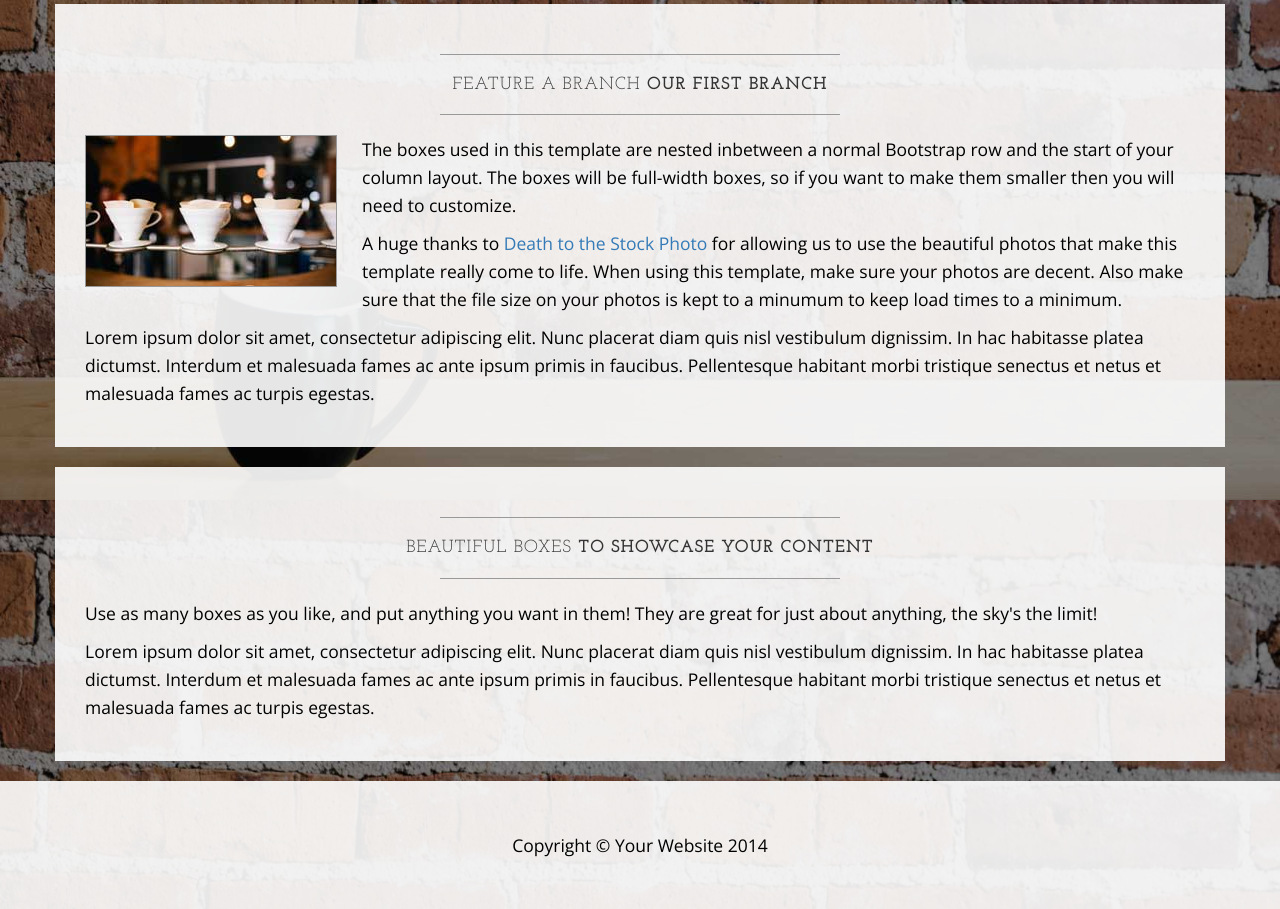
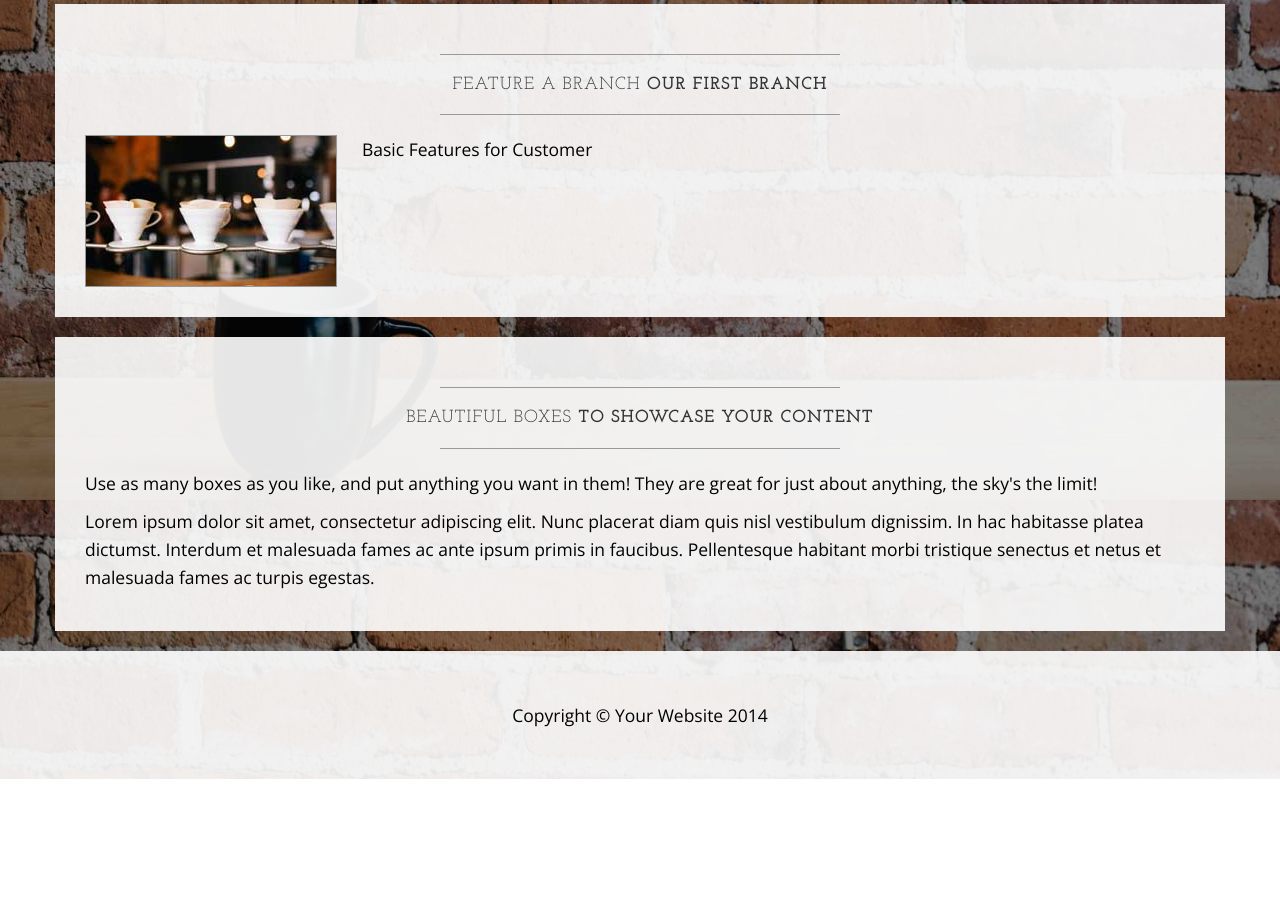
Before and after one commit to iturrixe/Learnable-Git, a plain HTML site: page index.html in a window 1280 px wide. Shown: the part 1100-2009 px from the top of the page. After the commit the page ends 1879 px from the top, so only its background shows below. Drawn offline with nearby package versions, Linux system fonts and the light colour scheme.

Commit message:
Edited paragraph

```diff
--- a/index.html
+++ b/index.html
@@ -129,9 +129,7 @@
                     <hr>
                     <img class="img-responsive img-border img-left" src="img/intro-pic.jpg" alt="">
                     <hr class="visible-xs">
-                    <p>The boxes used in this template are nested inbetween a normal Bootstrap row and the start of your column layout. The boxes will be full-width boxes, so if you want to make them smaller then you will need to customize.</p>
-                    <p>A huge thanks to <a href="http://join.deathtothestockphoto.com/" target="_blank">Death to the Stock Photo</a> for allowing us to use the beautiful photos that make this template really come to life. When using this template, make sure your photos are decent. Also make sure that the file size on your photos is kept to a minumum to keep load times to a minimum.</p>
-                    <p>Lorem ipsum dolor sit amet, consectetur adipiscing elit. Nunc placerat diam quis nisl vestibulum dignissim. In hac habitasse platea dictumst. Interdum et malesuada fames ac ante ipsum primis in faucibus. Pellentesque habitant morbi tristique senectus et netus et malesuada fames ac turpis egestas.</p>
+                    <p>Basic Features for Customer</p>
                 </div>
             </div>
         </div>
```
